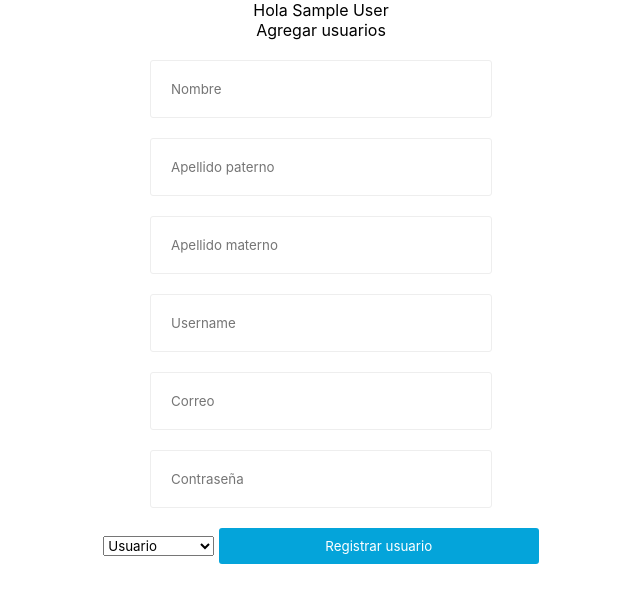
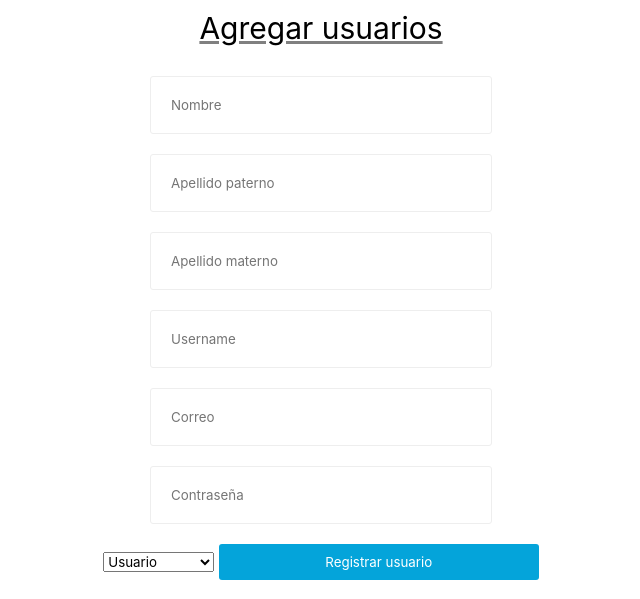
Before and after one commit to JUANIMAN/ProyectoFinalPW2, a PHP site: page /admin/add_user.php in a window 1280 px wide. Shown: the part 119-718 px from the top of the page, without its empty margins (319-959 px from the left). Run offline with PHP 8.4, Linux system fonts and the light colour scheme; the visitor is signed in with stand-in values (Sample User, id 1).

Commit message:
Se quito el nombre de cada pagina y se añadio a la cabecera

```diff
--- a/admin/add_user.php
+++ b/admin/add_user.php
@@ -4,11 +4,7 @@ if (@$_SESSION['admin'] == true) {
   include 'cabecera.php';
 ?>
 
-  <div id="fname">
-    Hola <?php echo $_SESSION['fname'] ?>
-  </div>
-
-  <div id="titulo">Agregar usuarios</div>
+  <div id="title">Agregar usuarios</div>
   <form action="add_userdb.php" method="get">
     <input name="nombre" type="text" placeholder="Nombre">
     <input name="apellidop" type="text" placeholder="Apellido paterno">
--- a/admin/edituser.php
+++ b/admin/edituser.php
@@ -3,10 +3,6 @@ session_start();
 if (@$_SESSION["admin"] == true) {
 	include 'cabecera.php';
 ?>
-
-	<div id="fname">
-		Hola <?php echo $_SESSION['fname'] ?>
-	</div>
 
 	<?php
 	$idreceiveduser = $_GET['idusuario'];
@@ -16,7 +12,7 @@ if (@$_SESSION["admin"] == true) {
 	$obj = $resultado->fetch_object();
 	?>
 
-	<div id="titulo">Actualizar usuario</div>
+	<div id="title">Actualizar usuario</div>
 	<form method="get" action="updatedb.php">
 		<input type="hidden" name="iduser" value='<?php echo $idreceiveduser; ?>' />
 
```
